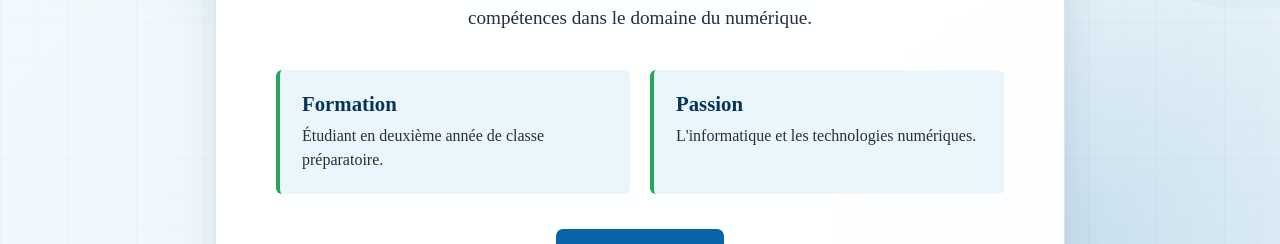
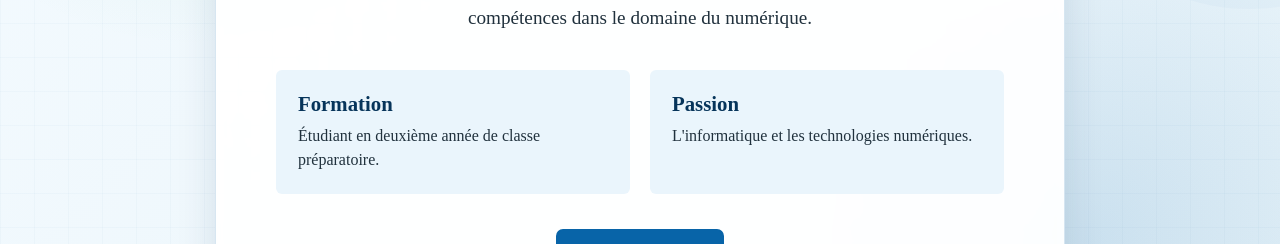
Before and after one commit to honorat-web/Mon_porfolio, a plain HTML site: page a-propos.html in a window 1280 px wide. Shown: the part 453-697 px from the top of the page. Drawn offline with Linux system fonts and the light colour scheme.

Commit message:
Retrait des bandes autour de formation et passion

```diff
--- a/style.css
+++ b/style.css
@@ -220,7 +220,6 @@ h1 {
 .info div {
     padding: 22px;
     background: var(--bleu-clair);
-    border-left: 4px solid var(--vert);
     border-radius: 6px;
 }
 
```
